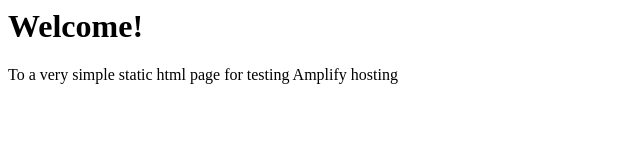
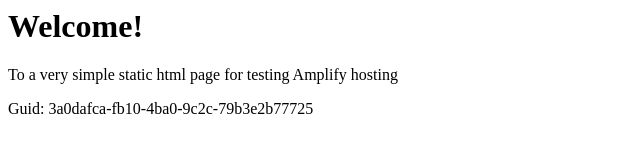
Before and after one commit to aws-aemilia-hkg/Github-PR-Commit-Integration-Test-DoNotTouch-v0-preprod-ap-east-1, a website: page src/index.html in a window 1280 px wide. Shown: the whole page, without its empty margins (0-640 px from the left). Drawn offline with Linux system fonts and the light colour scheme.

Commit message:
commit from integ tests

```diff
--- a/src/index.html
+++ b/src/index.html
@@ -1,3 +1,5 @@
+
+
 <html lang="en">
 
 <head>
@@ -10,6 +12,6 @@
 <body>
     <h1>Welcome!</h1>
     <p>To a very simple static html page for testing Amplify hosting</p>
-</body>
+    <p>Guid: 3a0dafca-fb10-4ba0-9c2c-79b3e2b77725</p></body>
 
 </html>
```
